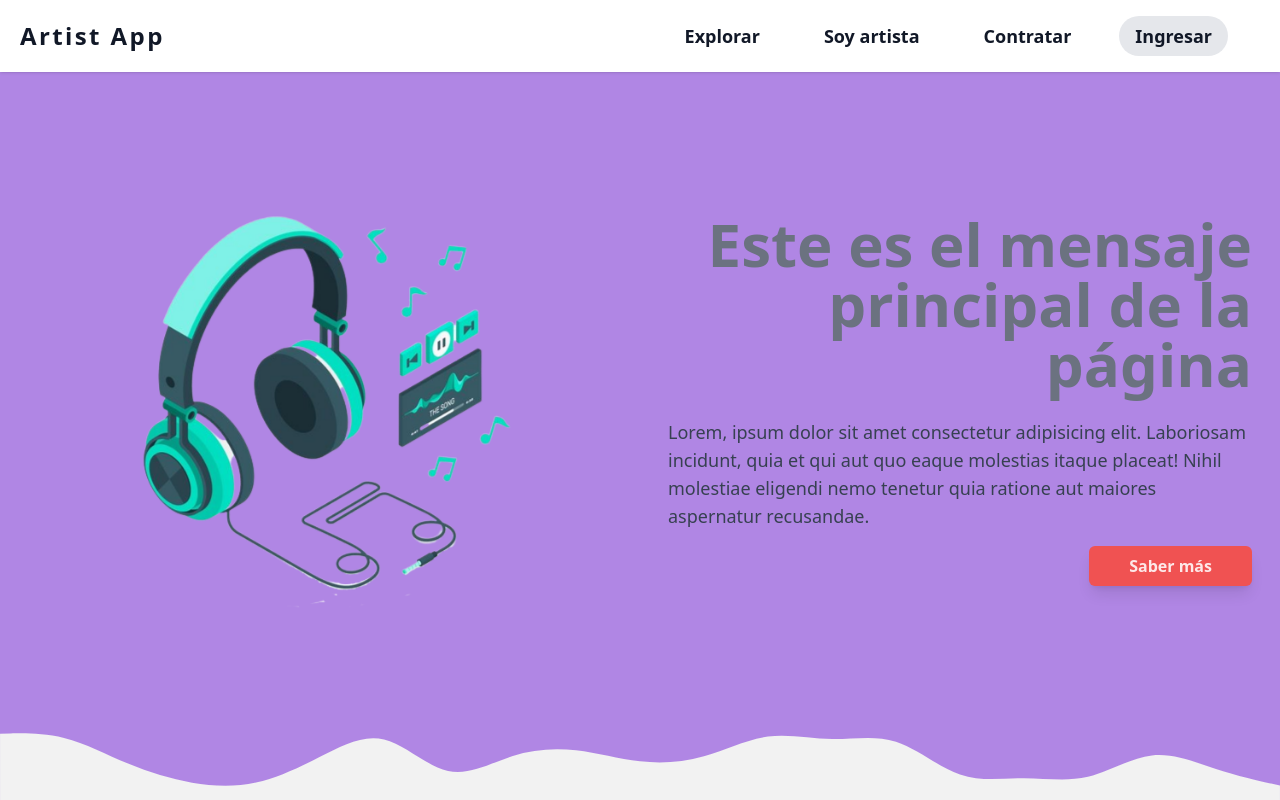
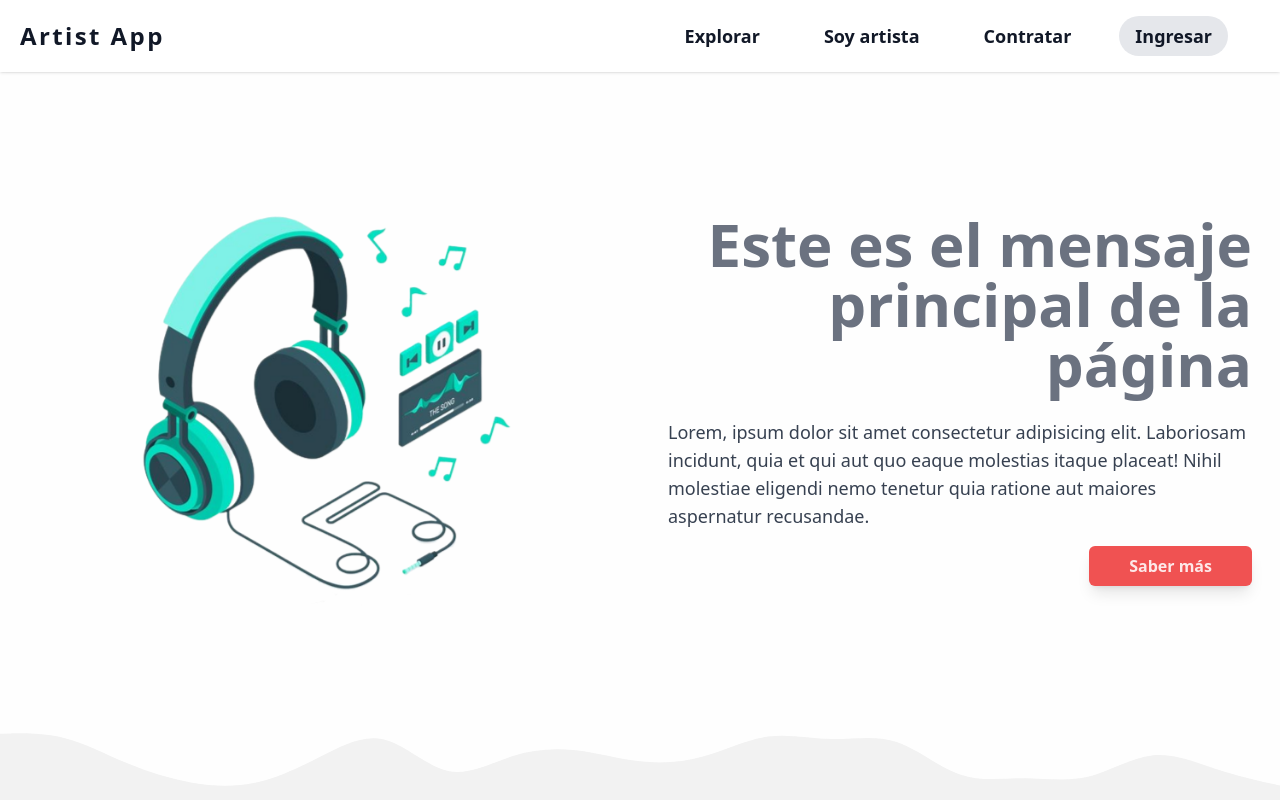
Before and after one commit to Izaanplayer/group-project-client, a React (Create React App) app in the folder client/: page / in a window 1280 px wide. Built offline with nearby package versions, Linux system fonts and the light colour scheme.

Commit message:
se quita bg del componente example y se comenta objeto color en config de tailwind

```diff
--- a/client/src/components/Testing/Example.tsx
+++ b/client/src/components/Testing/Example.tsx
@@ -8,7 +8,7 @@ export default function Example() {
   return (
     <>
       <Navbar />
-      <div className="flex h-screen flex-col bg-primary-200">
+      <div className="flex h-screen flex-col " style={{backgroundColor:"#fefefe"}}>
 
         <div className="flex flex-row h-full items-center w-full z-40">
           <div className="w-1/2 flex flex-row items-center justify-center">
--- a/client/tailwind.config.js
+++ b/client/tailwind.config.js
@@ -6,9 +6,9 @@ module.exports = {
   ],
   theme: {
     extend: {
-      colors: {
-        'primary': { DEFAULT: '#702CC3', '50': '#D1B8EF', '100': '#C6A7EB', '200': '#B086E4', '300': '#9A64DC', '400': '#8543D5', '500': '#702CC3', '600': '#562295', '700': '#3B1767', '800': '#210D3A', '900': '#07030C' },
-      },
+      // colors: {
+      //   'primary': { DEFAULT: '#702CC3', '50': '#D1B8EF', '100': '#C6A7EB', '200': '#B086E4', '300': '#9A64DC', '400': '#8543D5', '500': '#702CC3', '600': '#562295', '700': '#3B1767', '800': '#210D3A', '900': '#07030C' },
+      // },
       keyframes: {
         floating: {
           '0%': { transform: 'translate(0,  0px)' },
```
